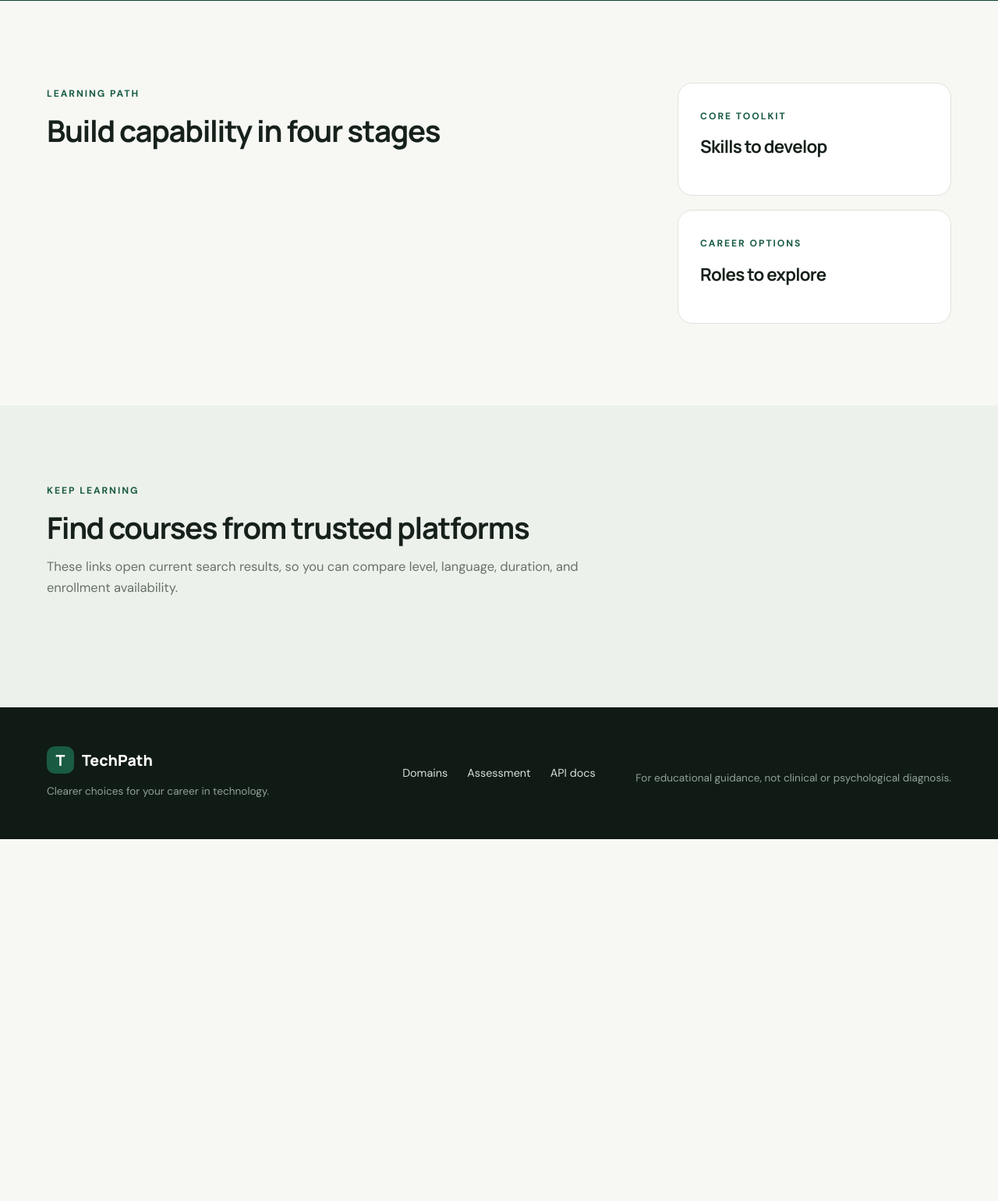
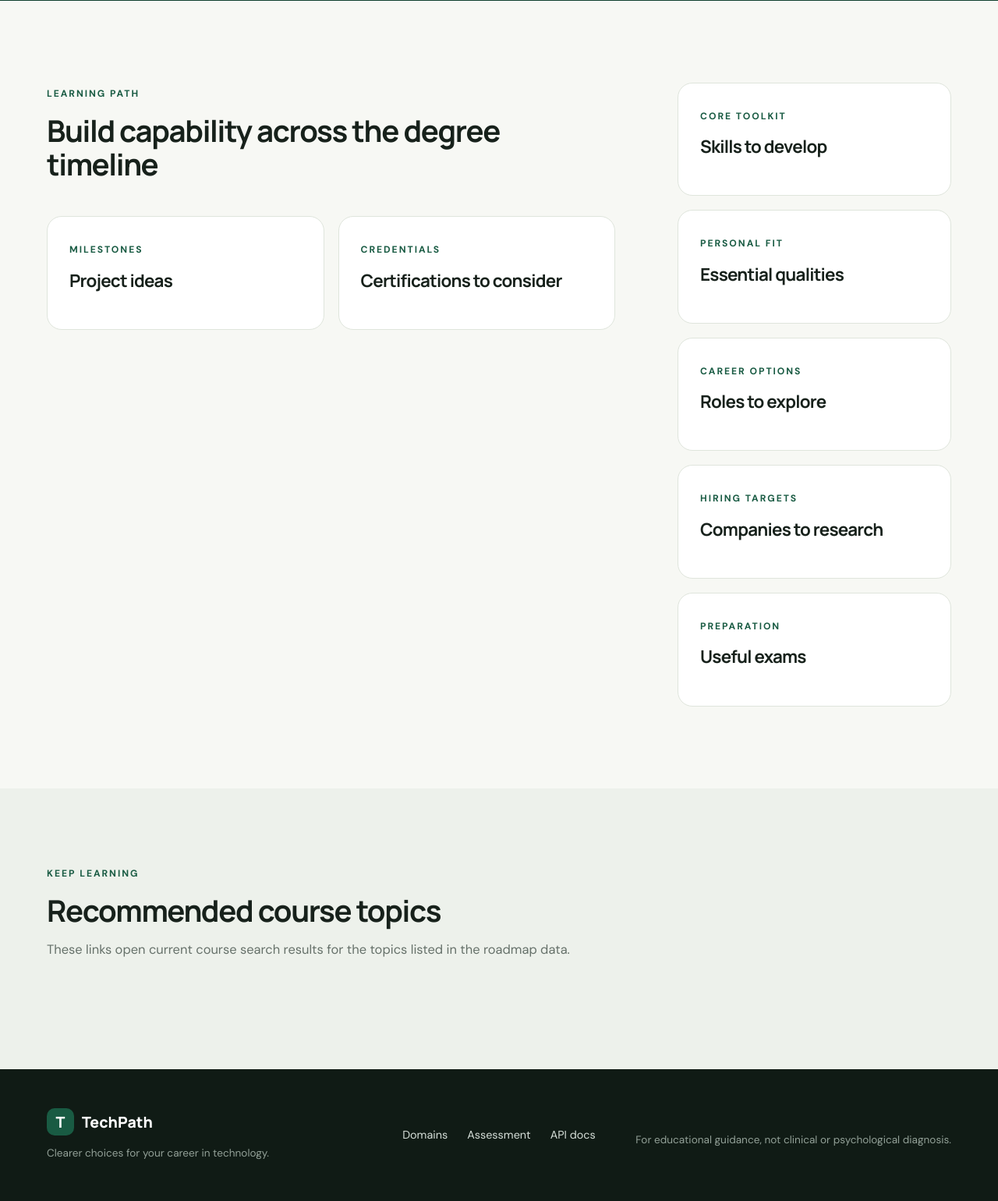
Before and after one commit to Ayisha-Salam/Techpath, a FastAPI app: template templates/roadmap.html in a window 1280 px wide. Shown: the part 574-2114 px from the top of the page at 78% size. Before the commit the page ends 1650 px from the top, so only its background shows below. Run offline with FastAPI, Linux system fonts and the light colour scheme; the template is opened without the code that fills it, so the values that code supplies are empty; parts of the project's set-up code (start-up, migrations or seed data) failed here and were passed over.

Commit message:
Update roadmap HTML for improved content clarity

```diff
--- a/templates/roadmap.html
+++ b/templates/roadmap.html
@@ -4,12 +4,12 @@
 <section class="roadmap-hero">
     <div class="section-shell roadmap-hero-inner">
         <div>
-            <a class="back-link" href="/domains">← All domains</a>
+            <a class="back-link" href="/domains">&larr; All domains</a>
             <span class="domain-category light-text">{{ domain.category }}</span>
             <h1>{{ domain.name }}</h1>
             <p>{{ domain.summary }}</p>
             <div class="button-row">
-                <a class="button button-light" href="#roadmap">View learning path ↓</a>
+                <a class="button button-light" href="#roadmap">View learning path &darr;</a>
                 <a class="button button-ghost" href="/assessment">Check my fit</a>
             </div>
         </div>
@@ -26,15 +26,32 @@
     <div class="roadmap-main">
         <div class="section-heading left">
             <span class="eyebrow">Learning path</span>
-            <h2>Build capability in four stages</h2>
+            <h2>Build capability across the degree timeline</h2>
         </div>
         <div class="timeline">
             {% for step in domain.roadmap %}
             <article class="timeline-step">
                 <span class="timeline-number">{{ "%02d"|format(step.stage) }}</span>
-                <div><span class="timeline-duration">{{ step.duration }}</span><h3>{{ step.title }}</h3><p>Learn the foundations, practise with small builds, and keep evidence of your work in a portfolio.</p></div>
+                <div>
+                    <span class="timeline-duration">{{ step.duration }}</span>
+                    <h3>{{ step.title }}</h3>
+                    <p>Focus on practical work, visible proof of learning, and steady preparation for internships or placement.</p>
+                </div>
             </article>
             {% endfor %}
+        </div>
+
+        <div class="roadmap-detail-grid">
+            <section class="info-card">
+                <span class="eyebrow">Milestones</span>
+                <h2>Project ideas</h2>
+                <ul class="role-list">{% for project in domain.projects %}<li><span>{{ loop.index }}</span>{{ project }}</li>{% endfor %}</ul>
+            </section>
+            <section class="info-card">
+                <span class="eyebrow">Credentials</span>
+                <h2>Certifications to consider</h2>
+                <ul class="role-list">{% for certification in domain.certifications %}<li><span>{{ loop.index }}</span>{{ certification }}</li>{% endfor %}</ul>
+            </section>
         </div>
     </div>
     <aside class="roadmap-sidebar">
@@ -44,9 +61,24 @@
             <div class="skill-cloud">{% for skill in domain.skills %}<span>{{ skill }}</span>{% endfor %}</div>
         </section>
         <section class="info-card">
+            <span class="eyebrow">Personal fit</span>
+            <h2>Essential qualities</h2>
+            <div class="skill-cloud">{% for quality in domain.qualities %}<span>{{ quality }}</span>{% endfor %}</div>
+        </section>
+        <section class="info-card">
             <span class="eyebrow">Career options</span>
             <h2>Roles to explore</h2>
             <ul class="role-list">{% for career in domain.careers %}<li><span>{{ loop.index }}</span>{{ career }}</li>{% endfor %}</ul>
+        </section>
+        <section class="info-card">
+            <span class="eyebrow">Hiring targets</span>
+            <h2>Companies to research</h2>
+            <div class="skill-cloud compact-cloud">{% for company in domain.companies %}<span>{{ company }}</span>{% endfor %}</div>
+        </section>
+        <section class="info-card">
+            <span class="eyebrow">Preparation</span>
+            <h2>Useful exams</h2>
+            <ul class="role-list">{% for exam in domain.exams %}<li><span>{{ loop.index }}</span>{{ exam }}</li>{% endfor %}</ul>
         </section>
     </aside>
 </section>
@@ -55,15 +87,15 @@
     <div class="section-shell">
         <div class="section-heading left">
             <span class="eyebrow">Keep learning</span>
-            <h2>Find courses from trusted platforms</h2>
-            <p>These links open current search results, so you can compare level, language, duration, and enrollment availability.</p>
+            <h2>Recommended course topics</h2>
+            <p>These links open current course search results for the topics listed in the roadmap data.</p>
         </div>
         <div class="course-grid">
             {% for course in domain.courses %}
             <a class="course-card" href="{{ course.url }}" target="_blank" rel="noopener noreferrer">
                 <span class="provider-mark">{{ course.provider[0] }}</span>
                 <div><span>{{ course.provider }}</span><h3>{{ course.title }}</h3></div>
-                <span aria-hidden="true">↗</span>
+                <span aria-hidden="true">&nearr;</span>
             </a>
             {% endfor %}
         </div>
```
